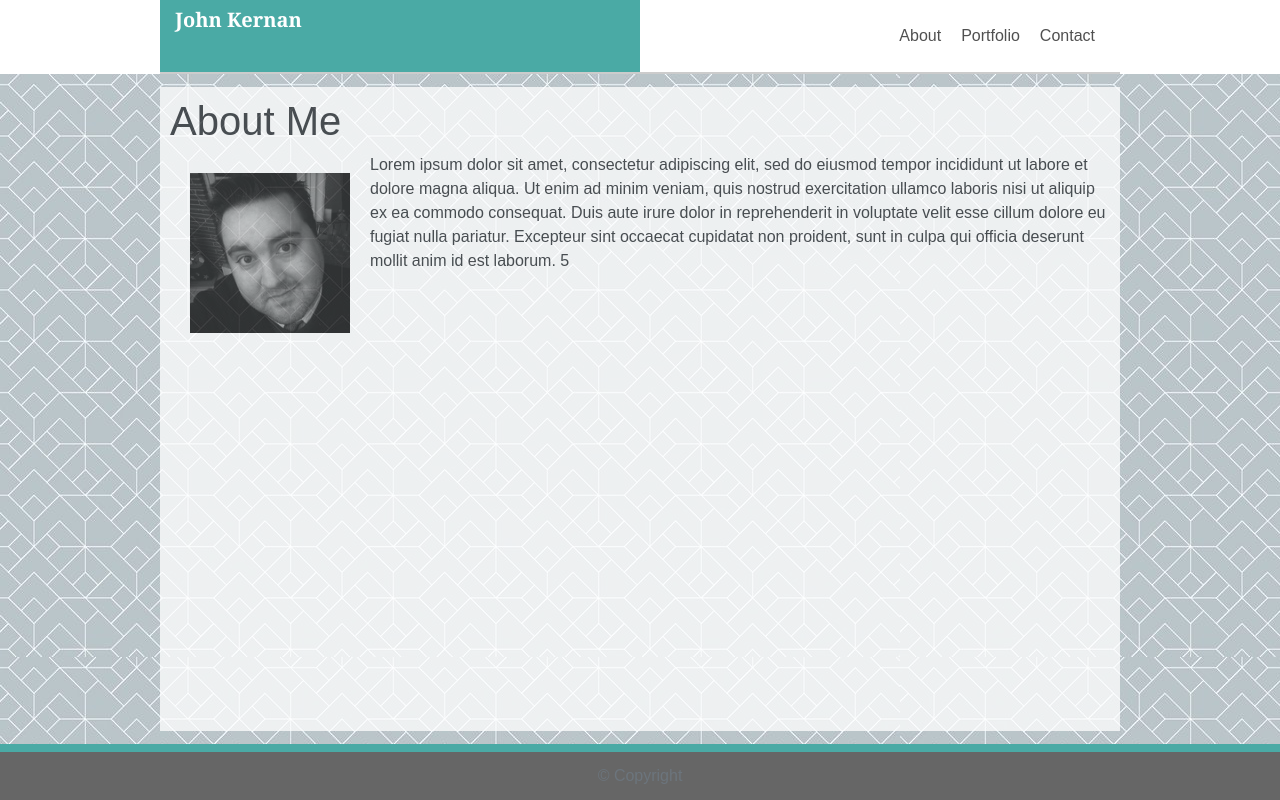
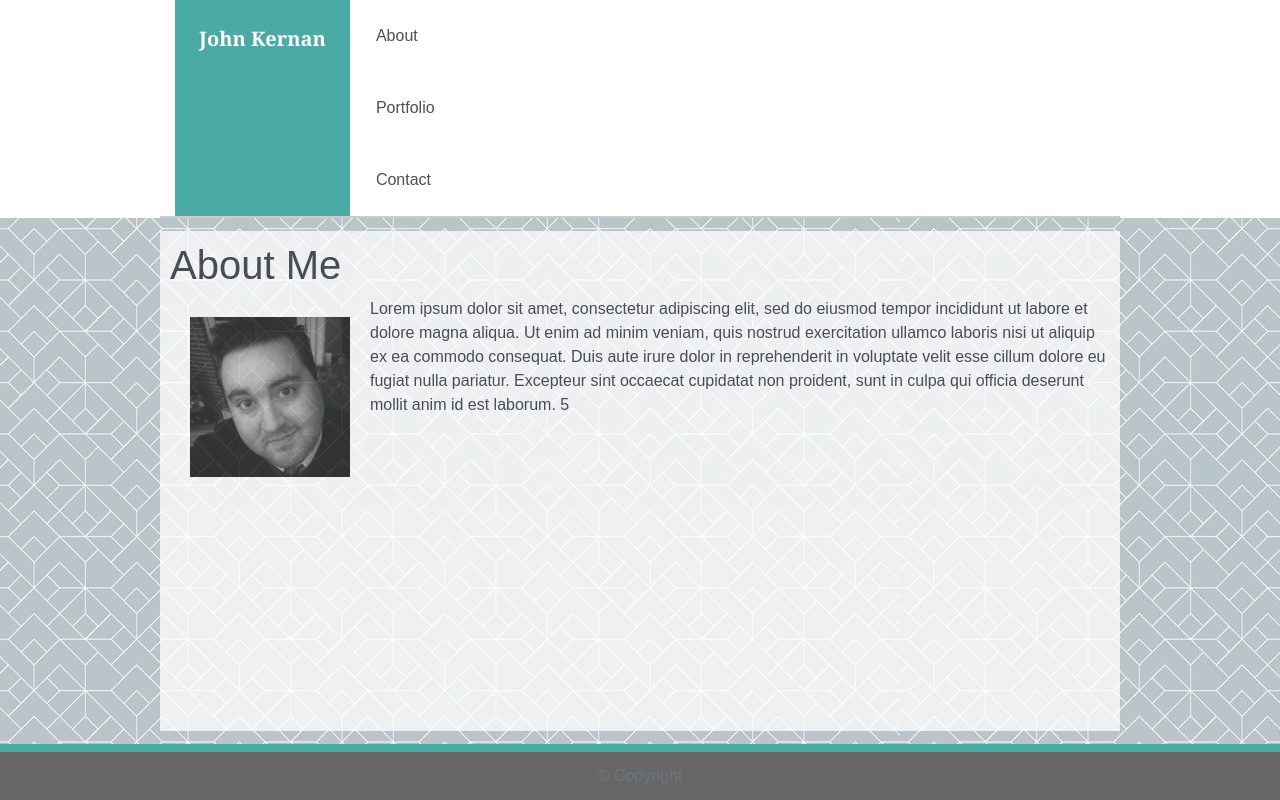
Before and after one commit to johnfkernan/Responsive-Portfolio, a plain HTML site: page index.html in a window 1280 px wide. Drawn offline with nearby package versions, Linux system fonts and the light colour scheme.

Commit message:
it was working now n it does not

```diff
--- a/assets/css/style.css
+++ b/assets/css/style.css
@@ -7,11 +7,10 @@
 
 /* header css */
 .head1 {
-
   display: flex;
   justify-content: space-between;
   background-color: #fff;
-  width: 960px;
+  max-width: 960px;
   margin: 0 auto;
   font-family: 'Georgia', Times, 'Times New Roman', serif;
   border-bottom: 2px solid #ccc;
@@ -19,12 +18,10 @@
  }
 
 .head-logo {
-
   background-color:#4aaaa5;
-color: #fff;
-font-weight: bold;
+  color: #fff;
+  font-weight: bold;
   padding: 24px;
-    text-decoration: none;
   }
 
 .anchorTag{
@@ -98,9 +95,9 @@ font-weight: bold;
 
 
 .portfolio-image {
-  height: 200px;
+  max-height: 200px;
   padding: 20px;
-  width: 200px;
+  max-width: 200px;
   float: left;
   }
 
@@ -139,8 +136,8 @@ font-weight: bold;
   position: relative;
 }
 .image {
-  height: 200px;
-  width: 200px;
+  max-height: 200px;
+  max-width: 200px;
 }
 .image-label {
   background-color: #007a74;
--- a/index.html
+++ b/index.html
@@ -5,9 +5,9 @@
     <meta name="viewport" content="width=device-width, initial-scale=1.0">
     <meta http-equiv="X-UA-Compatible" content="ie=edge">
     <link type="text/css" rel="stylesheet" href="./assets/css/normalize.css" />
+
+    <link rel="stylesheet" href="https://maxcdn.bootstrapcdn.com/bootstrap/4.3.1/css/bootstrap.min.css"/>
     <link type="text/css" rel="stylesheet" href="./assets/css/style.css" />
-    <link rel="stylesheet" href="https://maxcdn.bootstrapcdn.com/bootstrap/4.3.1/css/bootstrap.min.css">
-
     <script src="https://ajax.googleapis.com/ajax/libs/jquery/3.4.1/jquery.min.js"></script>
     <script src="https://cdnjs.cloudflare.com/ajax/libs/popper.js/1.14.7/umd/popper.min.js"></script>
     <script src="https://maxcdn.bootstrapcdn.com/bootstrap/4.3.1/js/bootstrap.min.js"></script>
@@ -16,17 +16,15 @@
 </head>
 <body class="body">
   <!---- header ---->
-        <header class="head1">
+        <header class="container head1">
       <!--brand-logo -->
-              <div class="navbar-brand head-logo col-sm-6" href="./index.html">John Kernan</div>
+              <div class="navbar-brand head-logo" href="./index.html">John Kernan</div>
       <!--nav -->
-<div>
-            <nav class="col-sm-6">
+            <nav class="navbar-nav mr-auto">
                 <a href="index.html" class="anchorTag">About</a>
                 <a href="portfolio.html" class="anchorTag">Portfolio</a>
                 <a href="contact.html" class="anchorTag">Contact</a>
             </nav>
-    </div>
   </header>
 
 <!-- content -->
```
